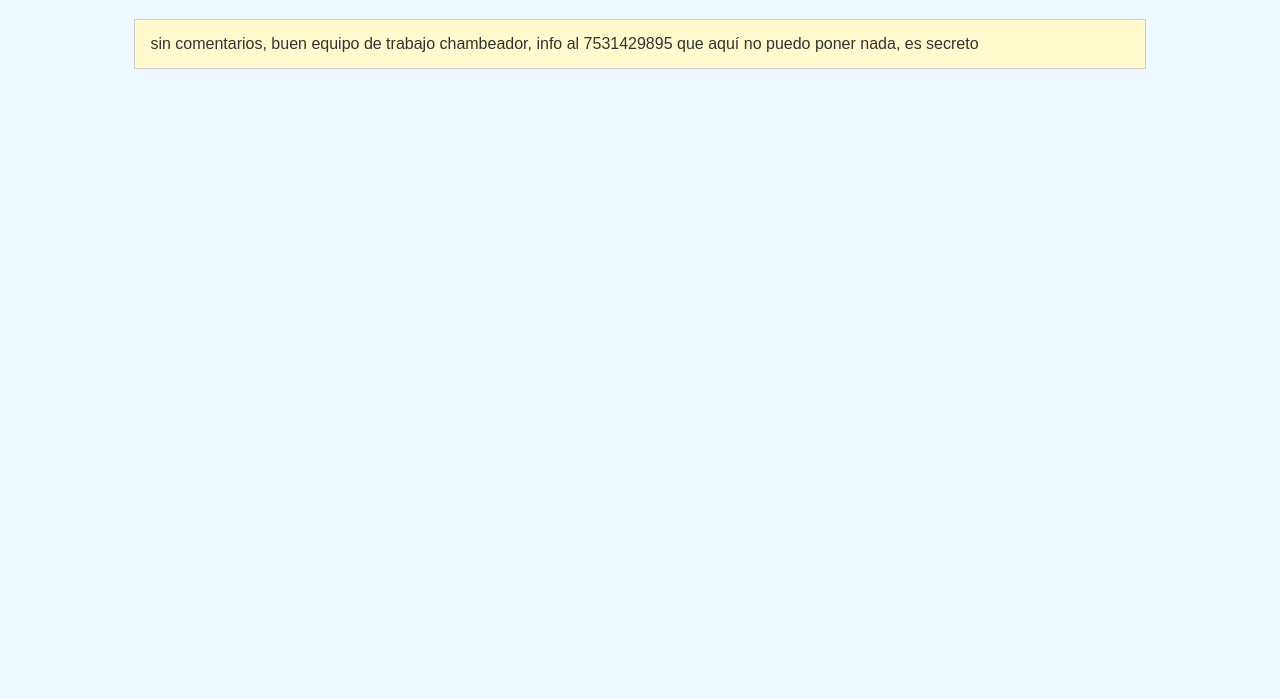
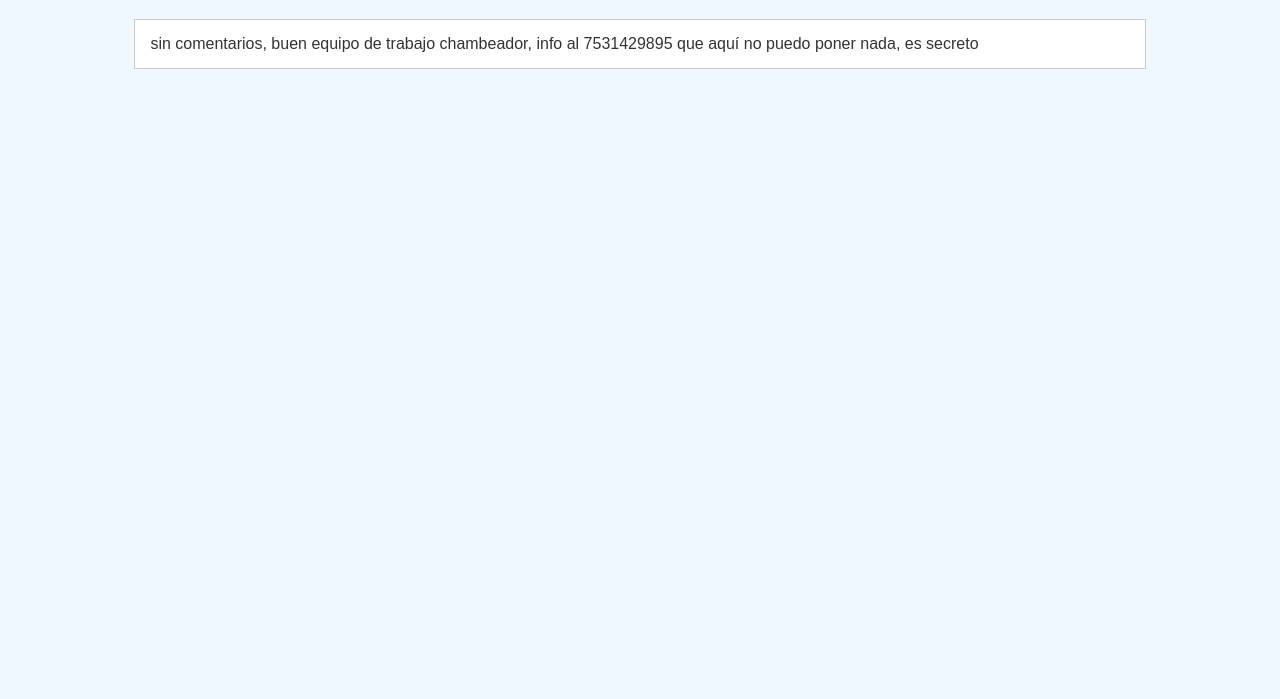
Before and after one commit to sunem01/sunem01.github.io, a plain HTML site: page index.html in a window 1280 px wide. Shown: the part 101-800 px from the top of the page. Drawn offline with Linux system fonts and the light colour scheme.

Commit message:
Update index.html

```diff
--- a/index.html
+++ b/index.html
@@ -26,7 +26,7 @@
             color: #333333; /* Color de texto gris oscuro */
             border: 1px solid #cccccc; /* Un borde alrededor del párrafo */
             padding: 15px; /* Espacio interno del borde */
-            background-color: #fffacd; /* Fondo amarillo claro para resaltarlo */
+            background-color: #fff; /* Fondo amarillo claro para resaltarlo */
             margin: 20px auto; /* Centrar el bloque y darle margen */
             width: 80%; /* Hacer que el párrafo ocupe el 80% del ancho */
         }
```
